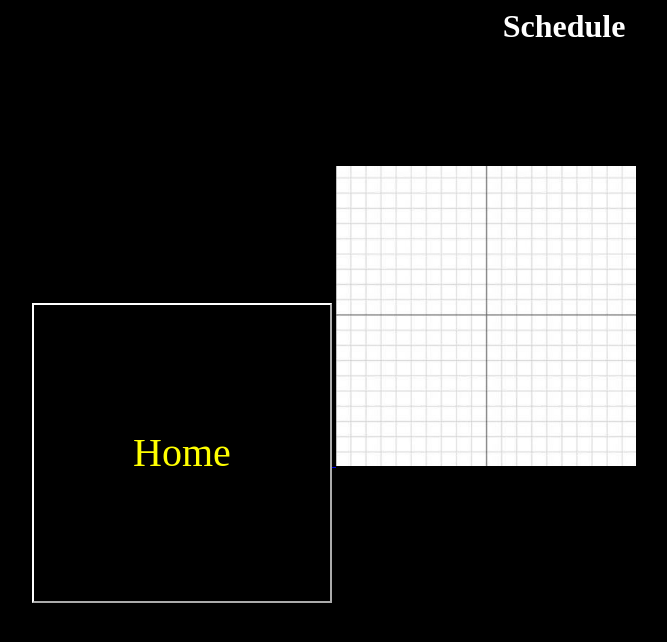
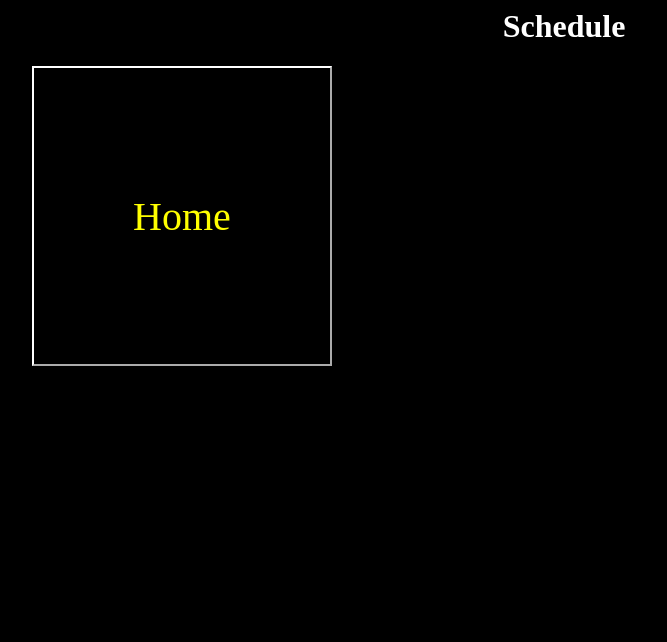
Before and after one commit to ericliu0000/GardenMonitor, a Flask app: page /Schedule.html in a window 1280 px wide; the page is wider, and only the part inside the window is pictured. Shown: the top 642 px of that part, without its empty margins (76-743 px from the left). Run offline with Flask 2, Linux system fonts and the light colour scheme.

Commit message:
Schedule Page
Removed the image

```diff
--- a/website/templates/Schedule.html
+++ b/website/templates/Schedule.html
@@ -36,11 +36,6 @@
         font-size: 12;
         margin-left: 1682;
     }
-
-    .five {
-        margin-top:100;
-        margin-left:0;
-    }
 </style>
 
 <h1> Schedule </h1>
@@ -49,7 +44,6 @@
     <input type = "submit" value = "Home" >
 </a>
 
-<img src = "TemplateOne.jpg" alt = Table class = five>
 
 <br>
 <br>
```
Also changed, not shown: website/TemplateOne.jpg (deleted).
